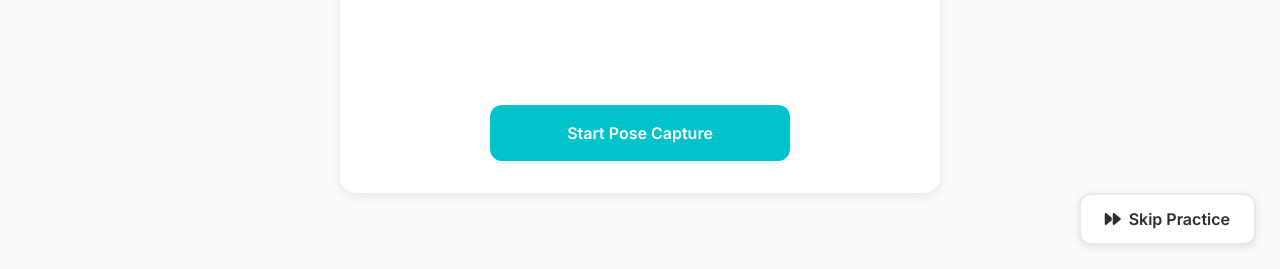
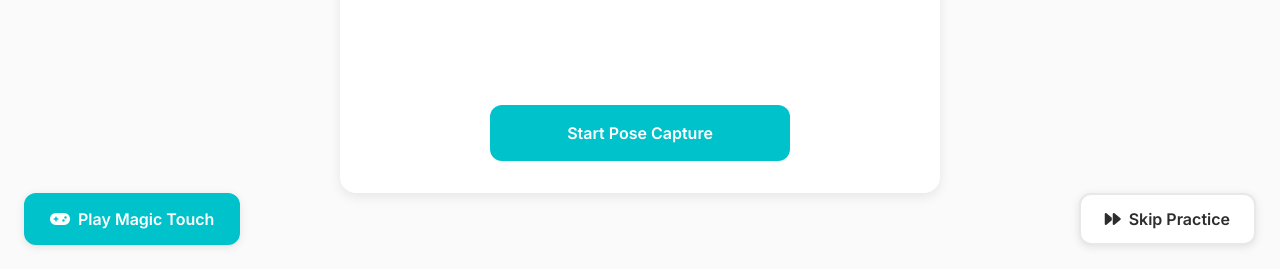
Before and after one commit to AnangAyman/Signlingo_V2, a Flask app: page /ml_game in a window 1280 px wide. Shown: the part 531-800 px from the top of the page. Run offline with Flask 3, Linux system fonts and the light colour scheme; the visitor is signed in with stand-in values (Sample User, id 1); data that the repository does not hold is empty.

Commit message:
added play magic touch game

```diff
--- a/templates/ml_game.html
+++ b/templates/ml_game.html
@@ -1,5 +1,6 @@
 <!DOCTYPE html>
 <html lang="en">
+
 <head>
     <meta charset="UTF-8">
     <meta name="viewport" content="width=device-width, initial-scale=1.0">
@@ -8,19 +9,26 @@
     <link rel="stylesheet" href="https://cdnjs.cloudflare.com/ajax/libs/font-awesome/6.4.0/css/all.min.css">
     <link rel="preconnect" href="https://fonts.googleapis.com">
     <link rel="preconnect" href="https://fonts.gstatic.com" crossorigin>
-    <link href="https://fonts.googleapis.com/css2?family=Poppins:wght@400;500;600;700&family=Inter:wght@400;500;600&display=swap" rel="stylesheet">
+    <link
+        href="https://fonts.googleapis.com/css2?family=Poppins:wght@400;500;600;700&family=Inter:wght@400;500;600&display=swap"
+        rel="stylesheet">
     <link rel="stylesheet" href="{{ url_for('static', filename='css/global_style.css') }}">
     <link rel="stylesheet" href="{{ url_for('static', filename='css/ml_game.css') }}">
 </head>
+
 <body>
 
     <button class="back-button" onclick="window.location.href='{{ url_for('auth.dashboard') }}'">
-        <svg width="24" height="24" viewBox="0 0 24" fill="none"><path d="M19 12H5M5 12L12 19M5 12L12 5" stroke="currentColor" stroke-width="2" stroke-linecap="round" stroke-linejoin="round"/></svg>
+        <svg width="24" height="24" viewBox="0 0 24" fill="none">
+            <path d="M19 12H5M5 12L12 19M5 12L12 5" stroke="currentColor" stroke-width="2" stroke-linecap="round"
+                stroke-linejoin="round" />
+        </svg>
     </button>
 
     <div class="game-page-wrapper">
         {% set temp_lesson = lessons|selectattr('url', 'equalto', request.path)|first %}
-        <div class="quiz-card" data-lesson-key="{{ temp_lesson.lesson_key if temp_lesson and temp_lesson.lesson_key else 'KEY_NOT_FOUND_IN_LESSON' }}">
+        <div class="quiz-card"
+            data-lesson-key="{{ temp_lesson.lesson_key if temp_lesson and temp_lesson.lesson_key else 'KEY_NOT_FOUND_IN_LESSON' }}">
 
             <div class="game-header">
                 <div class="header-text">
@@ -73,6 +81,12 @@
     <audio id="correct-sound" src="{{ url_for('static', filename='sounds/correct.mp3') }}" preload="auto"></audio>
     <audio id="incorrect-sound" src="{{ url_for('static', filename='sounds/incorrect.mp3') }}" preload="auto"></audio>
 
+    <a href="{{ url_for('auth.magic_touch') }}" class="skip-button"
+        style="right: auto; left: 24px; background-color: var(--primary); color: white; border-color: var(--primary); text-decoration: none;">
+        <i class="fa-solid fa-gamepad"></i>
+        Play Magic Touch
+    </a>
+
     <button class="skip-button" id="skip-button">
         <i class="fa-solid fa-forward"></i>
         Skip Practice
@@ -95,4 +109,5 @@
 
     <script src="{{ url_for('static', filename='js/ml_logic.js') }}"></script>
 </body>
+
 </html>
```
